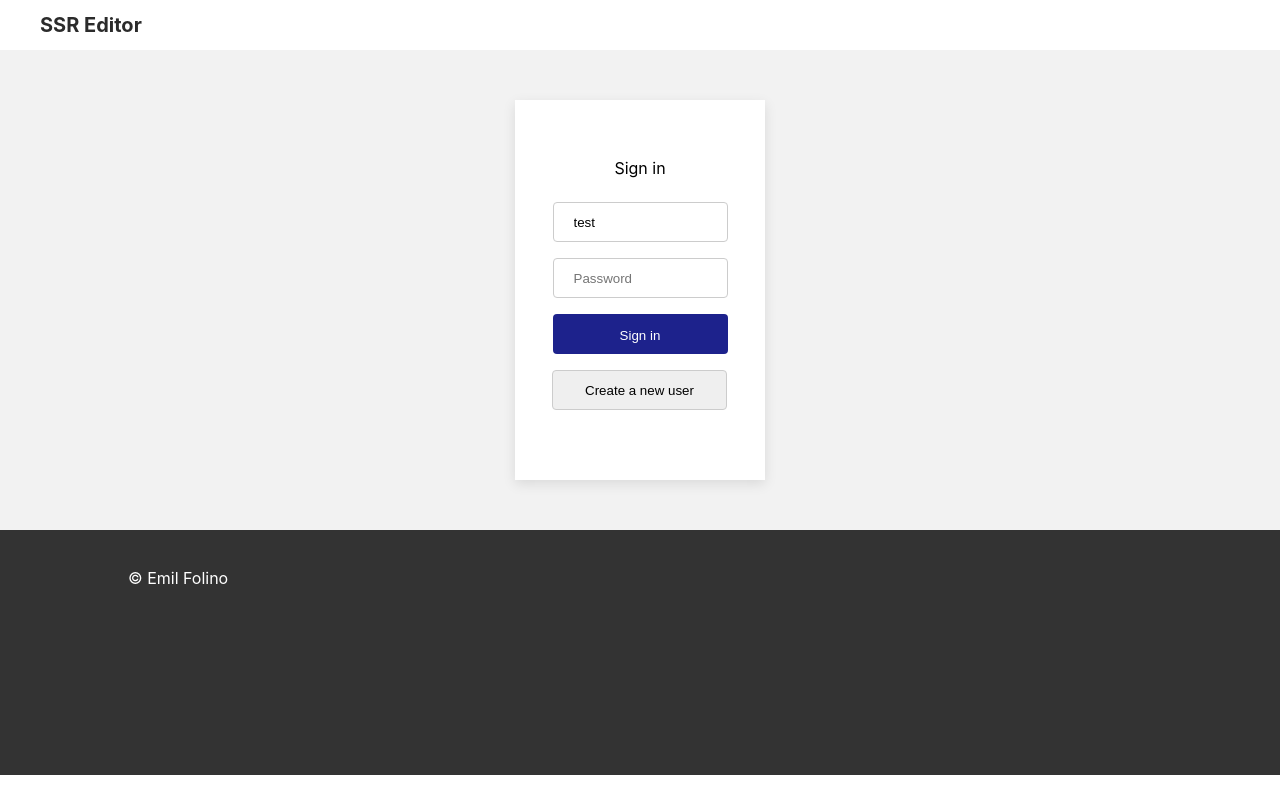
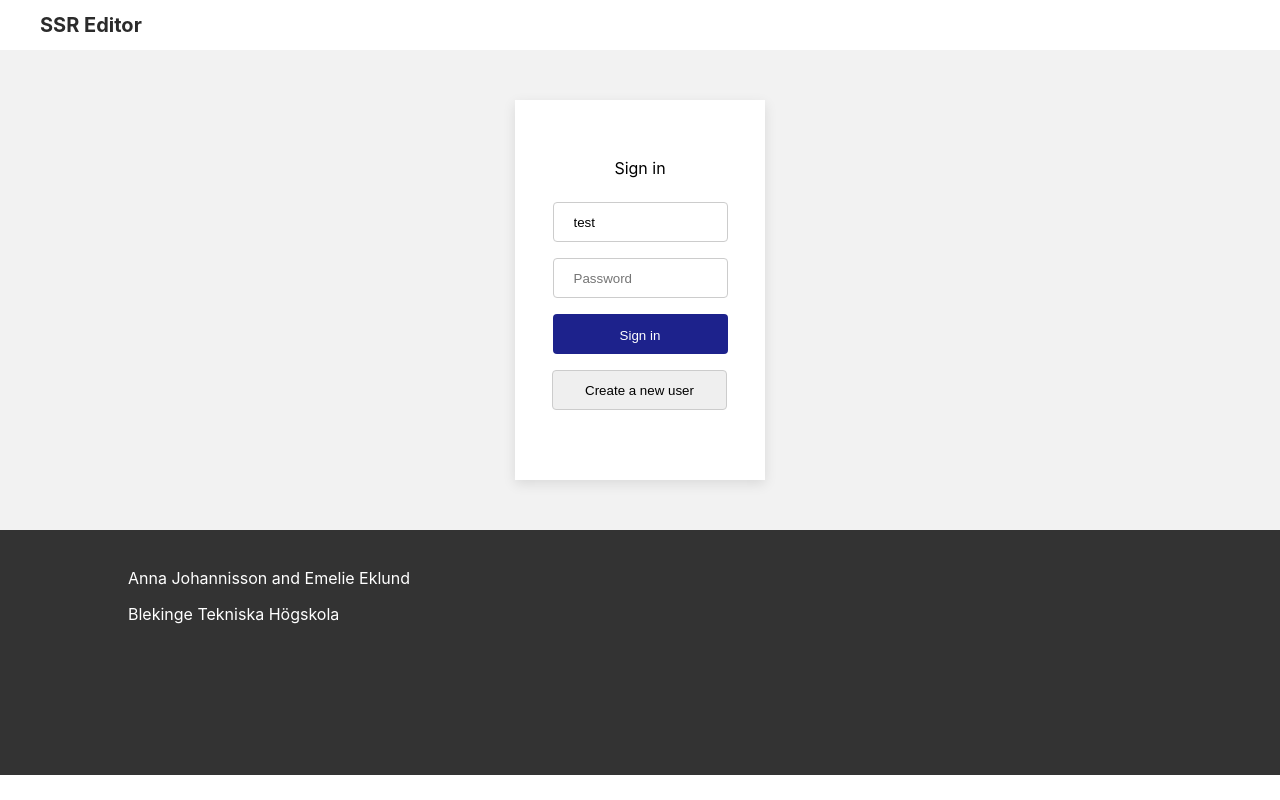
Before and after one commit to emelieklund/jsramverk-frontend, a React (Create React App) app: page / in a window 1280 px wide. Built offline with nearby package versions, Linux system fonts and the light colour scheme; no server answers.

Commit message:
Updated footer

```diff
--- a/src/Footer.js
+++ b/src/Footer.js
@@ -4,7 +4,8 @@ import './style/Footer.css';
 function Footer() {
     return (
         <footer>
-            <p className="copyright">&copy; Emil Folino</p>
+            <p className="copyright">Anna Johannisson and Emelie Eklund</p>
+            <p>Blekinge Tekniska Högskola</p>
         </footer>
     );
 }
```
